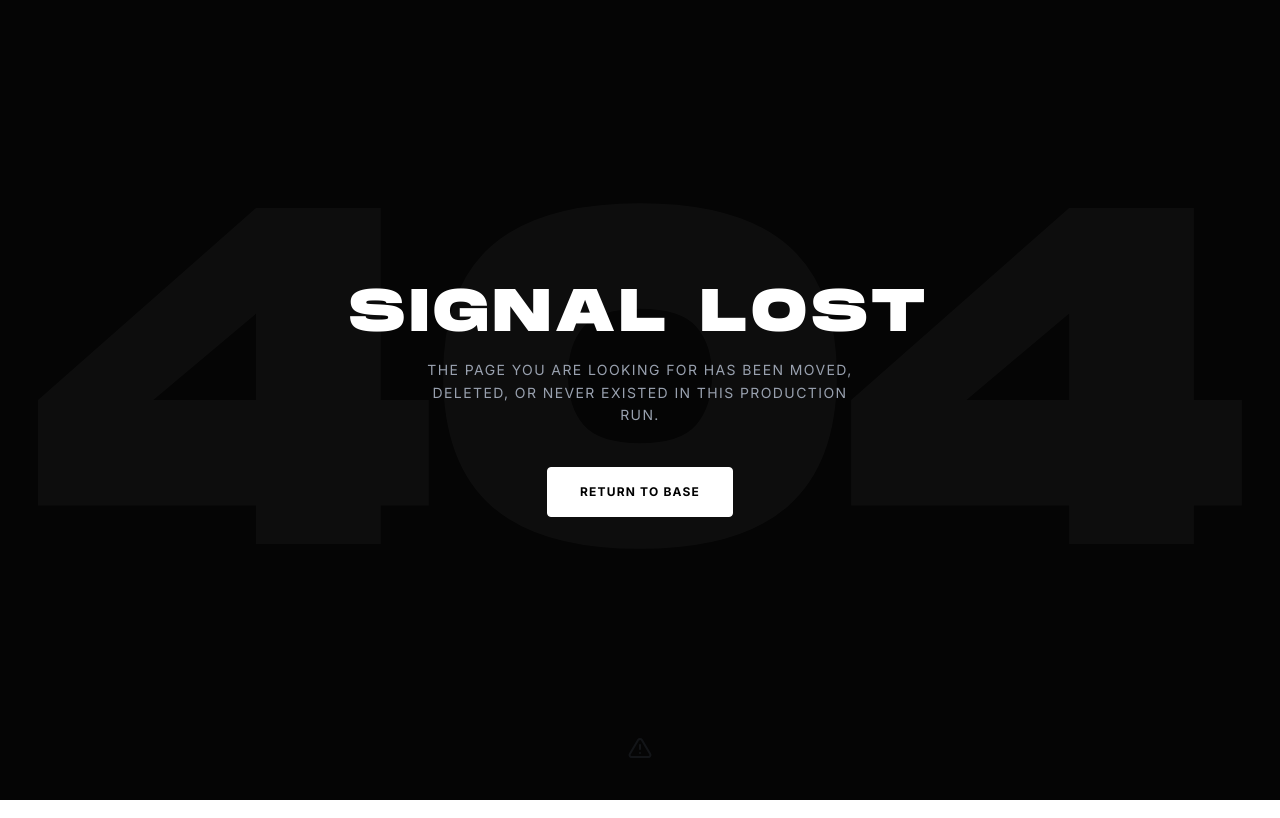
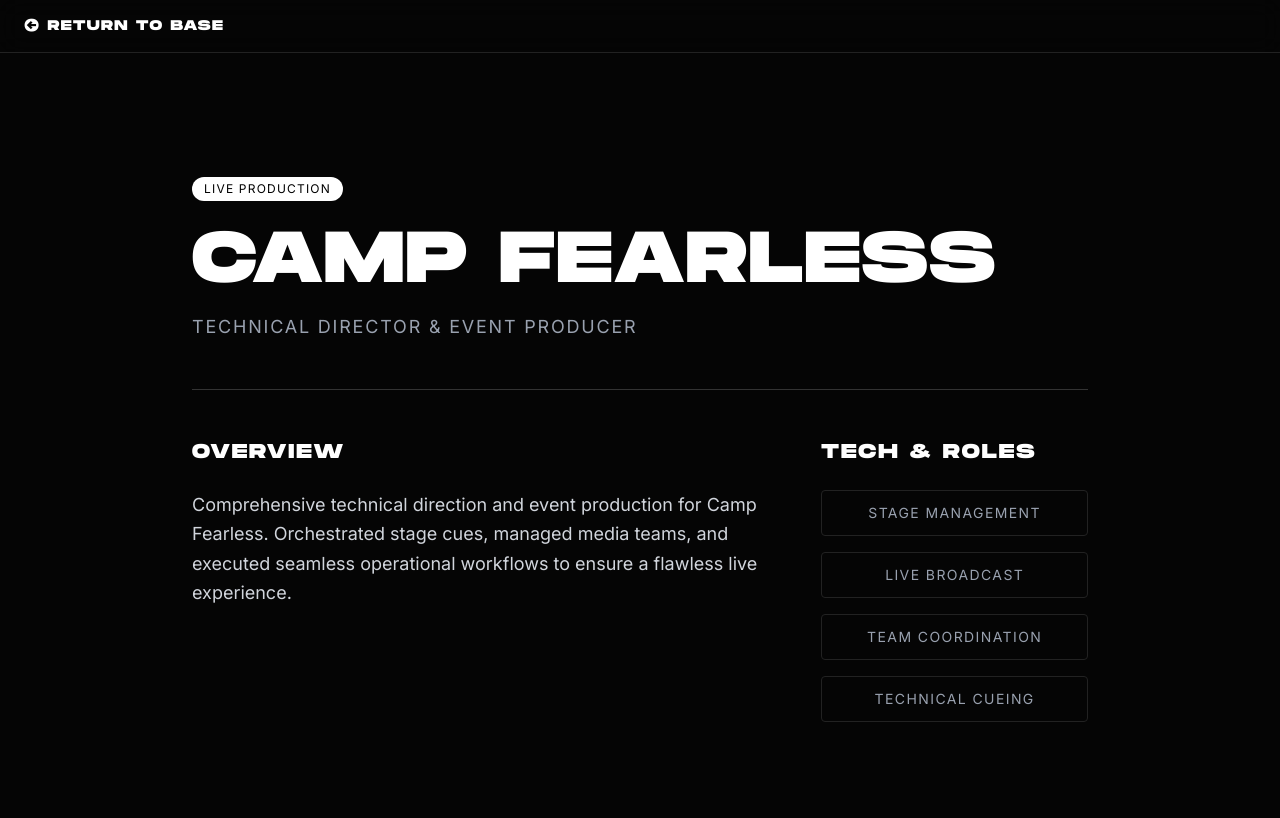
Before and after one commit to Coyotito7/titokarangu, a Next.js app: page /projects/camp-fearless in a window 1280 px wide. Before the commit this address had no page. Built offline with nearby package versions, Linux system fonts and the light colour scheme.

Commit message:
feat: implement portfolio structure with dynamic project detail pages and core site layout

```diff
--- a/app/layout.tsx
+++ b/app/layout.tsx
@@ -20,8 +20,8 @@
 });
 
 export const metadata: Metadata = {
-  title: "Create Next App",
-  description: "Generated by create next app",
+  title: "Tito Karangu",
+  description: "Technical Event Director & Creative Producer",
 };
 
 export default function RootLayout({ children }: LayoutProps<"/">) {
--- a/app/page.tsx
+++ b/app/page.tsx
@@ -1,6 +1,7 @@
 "use client";
 
 import { motion } from "framer-motion";
+import Link from "next/link";
 
 const productionJourney = [
   {
@@ -41,24 +42,28 @@
 const projects = [
   {
     title: "Camp Fearless",
+    slug: "camp-fearless",
     role: "Technical Director & Event Producer",
     description: "Managed stage cues, media teams, and complex program schedules, executing seamless operational workflows and technical direction.",
     tag: "Live Production"
   },
   {
     title: "The Coterie",
+    slug: "the-coterie",
     role: "Founder & Lead Organizer | Bunka Entertainment",
     description: "A premier event merging high fashion and Afro house music. Handled venue logistics, artist contracts, ticketing, and brand partnerships.",
     tag: "Event Management"
   },
   {
     title: "Zuru",
+    slug: "zuru",
     role: "Full-Stack Developer",
     description: "A location-based mobile and web application built with Flutter and Supabase for discovering and reviewing local businesses.",
     tag: "Application"
   },
   {
     title: "Taste Trail",
+    slug: "taste-trail",
     role: "Full-Stack Developer",
     description: "A dynamic restaurant rating application engineered utilizing Flutter, PHP, MySQL, and OpenStreetMap integrations.",
     tag: "Application"
@@ -247,14 +252,14 @@
 
           <div className="grid grid-cols-1 md:grid-cols-2 gap-6 md:gap-8">
             {projects.map((project, index) => (
+              <Link href={`/projects/${project.slug}`} key={index} className="block group">
                 <motion.div
-                key={index}
                   initial={{ opacity: 0, y: 30 }}
                   whileInView={{ opacity: 1, y: 0 }}
                   viewport={{ once: false, margin: "-50px" }}
                   transition={{ duration: 0.6, delay: index * 0.2 }}
                   whileHover={{ scale: 1.02, transition: { duration: 0.2 } }}
-                className="bg-[#0a0a0a] border border-[#222] p-6 md:p-8 rounded-xl flex flex-col justify-between group hover:border-gray-400 cursor-pointer"
+                  className="bg-[#0a0a0a] border border-[#222] p-6 md:p-8 rounded-xl flex flex-col justify-between h-full hover:border-gray-400 cursor-pointer"
                 >
                   <div>
                     <span className="text-[10px] md:text-xs font-inter uppercase tracking-widest bg-white text-black px-3 py-1 rounded-full mb-4 md:mb-6 inline-block">
@@ -271,6 +276,7 @@
                     </p>
                   </div>
                 </motion.div>
+              </Link>
             ))}
           </div>
         </motion.div>
@@ -309,7 +315,7 @@
                 WhatsApp
               </a>
               <a
-                href="https://github.com"
+                href="https://github.com/Coyotito7"
                 target="_blank"
                 rel="noopener noreferrer"
                 className="w-full sm:flex-1 sm:min-w-[140px] border border-gray-600 bg-transparent text-white px-4 md:px-6 py-4 uppercase tracking-widest font-bold font-inter text-xs hover:border-white transition-colors rounded-sm"
@@ -323,9 +329,27 @@
                 href="https://www.instagram.com/coyo_tito_?igsi=MW5mM3d6YnExcDJrYQ=="
                 target="_blank"
                 rel="noopener noreferrer"
-                className="w-full sm:flex-1 sm:min-w-[140px] border border-gray-600 bg-transparent text-white px-4 md:px-6 py-4 uppercase tracking-widest font-bold font-inter text-xs hover:border-white transition-colors rounded-sm"
+                className="w-full sm:flex-1 sm:min-w-[140px] border border-gray-600 bg-transparent text-white px-4 md:px-6 py-4 uppercase tracking-widest font-bold font-inter text-xs hover:border-[#E1306c] hover:text-[#E1306c] transition-colors rounded-sm"
               >
                 Instagram
+              </a>
+
+            </div>
+
+            {/* Download CV Button */}
+            <div className="mt-12 md:mt-16 w-full flex justify-center px-4">
+              <a
+                href="/Tito_Karangu_CV.pdf"
+                target="_blank"
+                rel="noopener noreferrer"
+                className="inline-flex items-center justify-center gap-3 border border-gray-500 bg-[#111] text-gray-300 px-8 py-5 uppercase tracking-widest font-bold font-inter text-xs hover:border-white hover:text-white hover:bg-transparent transition-all rounded-sm group w-full sm:w-auto"
+              >
+                <span>View Résumé</span>
+                <svg width="16" height="16" viewBox="0 0 24 24" fill="none" stroke="currentColor" strokeWidth="2" strokeLinecap="round" strokeLinejoin="round" className="group-hover:translate-y-1 transition-transform">
+                  <path d="M21 15v4a2 2 0 0 1-2 2H5a2 2 0 0 1-2-2v-4"></path>
+                  <polyline points="7 10 12 15 17 10"></polyline>
+                  <line x1="12" y1="15" x2="12" y2="3"></line>
+                </svg>
               </a>
             </div>
           </motion.div>
@@ -341,7 +365,6 @@
           </motion.div>
         </div>
       </footer>
-
     </main>
   );
 }
--- /dev/null
+++ b/app/projects/[slug]/page.tsx
@@ -0,0 +1,98 @@
+"use client";
+
+import { motion } from "framer-motion";
+import Link from "next/link";
+import { notFound, useParams } from "next/navigation";
+
+// Expanded project database for the detail pages
+const projectDetails = {
+  "camp-fearless": {
+    title: "Camp Fearless",
+    role: "Technical Director & Event Producer",
+    tag: "Live Production",
+    overview: "Comprehensive technical direction and event production for Camp Fearless. Orchestrated stage cues, managed media teams, and executed seamless operational workflows to ensure a flawless live experience.",
+    stack: ["Stage Management", "Live Broadcast", "Team Coordination", "Technical Cueing"],
+  },
+  "the-coterie": {
+    title: "The Coterie",
+    role: "Founder & Lead Organizer | Bunka Entertainment",
+    tag: "Event Management",
+    overview: "A premier event merging high fashion and Afro house music in Nairobi. Spearheaded all logistical operations including venue scouting, artist contracts, dynamic ticketing structures, and strategic brand partnerships under Bunka Entertainment.",
+    stack: ["Event Logistics", "Brand Partnerships", "Artist Relations", "Ticketing Strategy"],
+  },
+  "zuru": {
+    title: "Zuru",
+    role: "Full-Stack Developer",
+    tag: "Application",
+    overview: "A comprehensive location-based platform designed for discovering and reviewing local businesses across Kenya. Engineered with a robust spatial database to handle proximity queries and real-time mapping.",
+    stack: ["Flutter", "Dart", "Supabase", "PostGIS"],
+  },
+  "taste-trail": {
+    title: "Taste Trail",
+    role: "Full-Stack Developer",
+    tag: "Application",
+    overview: "A dynamic restaurant rating and discovery application. Built from the ground up utilizing a custom relational database and integrated with open-source mapping for accurate location routing.",
+    stack: ["Flutter", "PHP", "MySQL", "OpenStreetMap API"],
+  }
+};
+
+export default function ProjectPage() {
+  const params = useParams();
+  const slug = params?.slug as string;
+
+  const project = projectDetails[slug as keyof typeof projectDetails];
+
+  if (!project) {
+    notFound(); // Triggers your custom 404 page if the URL is wrong
+  }
+
+  return (
+    <main className="min-h-screen bg-[#050505] text-white selection:bg-white selection:text-black pt-32 px-6 pb-24">
+      <nav className="fixed top-0 left-0 w-full z-50 bg-[#050505]/80 backdrop-blur-md border-b border-[#222] px-6 py-4 flex justify-between items-center">
+        <Link href="/" className="font-monument text-xs md:text-sm tracking-widest font-bold uppercase hover:text-gray-400 transition-colors">
+          ← Return to Base
+        </Link>
+      </nav>
+
+      <div className="max-w-4xl mx-auto mt-12">
+        <motion.div
+          initial={{ opacity: 0, y: 20 }}
+          animate={{ opacity: 1, y: 0 }}
+          transition={{ duration: 0.8, ease: "easeOut" }}
+        >
+          <span className="text-xs font-inter uppercase tracking-widest bg-white text-black px-3 py-1 rounded-full mb-6 inline-block">
+            {project.tag}
+          </span>
+          <h1 className="text-4xl md:text-7xl font-bold uppercase tracking-wide mb-4 font-monument">
+            {project.title}
+          </h1>
+          <h2 className="text-sm md:text-lg text-gray-400 mb-12 font-inter uppercase tracking-widest">
+            {project.role}
+          </h2>
+
+          <div className="w-full h-[1px] bg-[#333] mb-12"></div>
+
+          <div className="grid grid-cols-1 md:grid-cols-3 gap-12">
+            <div className="md:col-span-2">
+              <h3 className="text-xl font-bold uppercase tracking-widest mb-6 font-monument">Overview</h3>
+              <p className="text-gray-300 font-inter leading-relaxed text-lg">
+                {project.overview}
+              </p>
+            </div>
+
+            <div>
+              <h3 className="text-xl font-bold uppercase tracking-widest mb-6 font-monument">Tech & Roles</h3>
+              <ul className="flex flex-col gap-4">
+                {project.stack.map((item, index) => (
+                  <li key={index} className="text-gray-400 font-inter text-sm uppercase tracking-widest border border-[#222] p-3 rounded-sm text-center">
+                    {item}
+                  </li>
+                ))}
+              </ul>
+            </div>
+          </div>
+        </motion.div>
+      </div>
+    </main>
+  );
+}
```
Also changed, not shown: 1 other file (tests, documents, lock files or other folders). Lines whose indentation alone changed are shown as unchanged.
